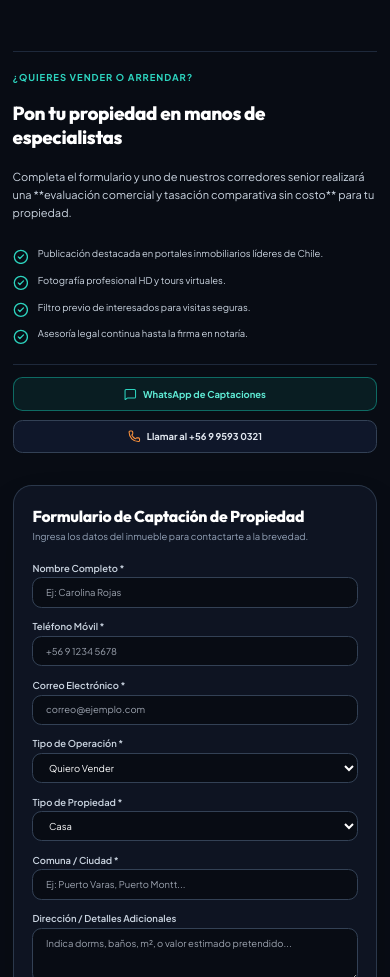
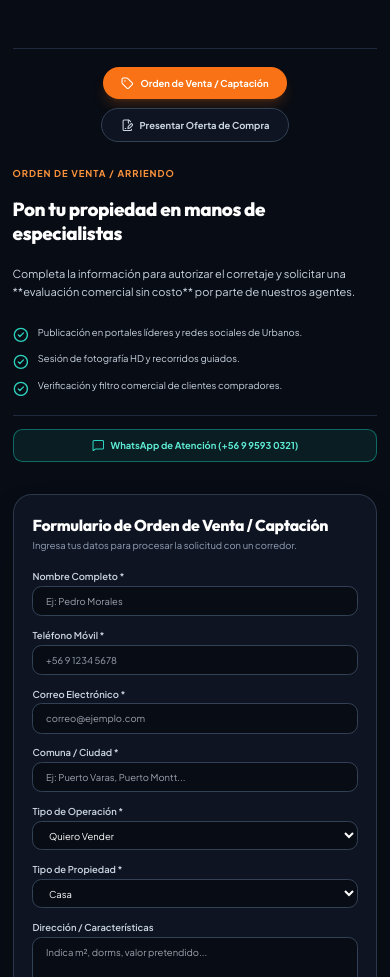
Before and after one commit to nowebcl/urbanos, a React (Vite) app: page /servicios in a window 390 px wide. Shown: the part 1023-2000 px from the top of the page. Built offline with nearby package versions, Linux system fonts and the light colour scheme.

Commit message:
Add Orden de Venta, Oferta de Compra, and real content sync from urbanosinmobiliaria.cl

```diff
--- a/src/pages/ServicesPage.jsx
+++ b/src/pages/ServicesPage.jsx
@@ -1,7 +1,8 @@
 import React, { useState } from 'react';
-import { Building, ShieldCheck, FileText, Wrench, Wallet, CheckCircle2, Send, Phone, MessageSquare } from 'lucide-react';
+import { Building, ShieldCheck, FileText, Wrench, Wallet, CheckCircle2, Send, Phone, MessageSquare, Tag, FileSignature, Calendar } from 'lucide-react';
 
 export default function ServicesPage() {
+  const [activeTab, setActiveTab] = useState('captacion'); // 'captacion' | 'oferta' | 'administracion'
   const [formSubmitted, setFormSubmitted] = useState(false);
 
   const handleSubmit = (e) => {
@@ -40,22 +41,22 @@ export default function ServicesPage() {
         {/* Page Header */}
         <div className="text-center max-w-3xl mx-auto space-y-4">
           <span className="text-xs font-bold tracking-[0.2em] text-teal-400 uppercase">
-            SERVICIOS PARA PROPIETARIOS
+            SERVICIOS INMOBILIARIOS INTEGRALES
           </span>
           <h1 className="text-3xl sm:text-5xl font-extrabold text-white tracking-tight">
-            Administración & Captación de Propiedades
+            Gestión, Venta & Administración
           </h1>
           <p className="text-sm sm:text-base text-slate-300 font-normal leading-relaxed">
-            Maximiza la rentabilidad de tu inversión sin preocupaciones. Nos encargamos de todo el ciclo de arrendamiento y venta con estándar profesional.
+            Cobertura profesional en la Región de Los Lagos, Valparaíso y Metropolitana. Nos encargamos de todo el proceso legal, comercial y de tasación.
           </p>
         </div>
 
-        {/* Administration Services Grid */}
+        {/* Administration Services Overview */}
         <div className="space-y-8">
           <div className="text-center space-y-2">
             <span className="text-xs font-bold tracking-widest text-orange-400 uppercase">ADMINISTRACIÓN DE ARRIENDOS</span>
             <h2 className="text-2xl sm:text-3xl font-extrabold text-white">
-              Tranquilidad total para los propietarios
+              Tranquilidad total para propietarios de inmuebles
             </h2>
           </div>
 
@@ -75,54 +76,96 @@ export default function ServicesPage() {
           </div>
         </div>
 
-        {/* Form & Info Section for Listing / Captación */}
-        <div className="grid grid-cols-1 lg:grid-cols-12 gap-10 items-start pt-6 border-t border-slate-800">
+        {/* Interactive Action Forms Area: Captación / Orden de Venta / Oferta de Compra */}
+        <div className="space-y-8 pt-6 border-t border-slate-800">
+
+          <div className="flex flex-wrap items-center justify-center gap-3">
+            <button
+              onClick={() => { setActiveTab('captacion'); setFormSubmitted(false); }}
+              className={`flex items-center gap-2 px-6 py-3 rounded-full text-xs font-bold transition-all ${
+                activeTab === 'captacion'
+                  ? 'bg-orange-500 text-white shadow-lg shadow-orange-500/20'
+                  : 'bg-[#0e1422] border border-slate-700 text-slate-300 hover:text-white'
+              }`}
+            >
+              <Tag className="w-4 h-4" />
+              <span>Orden de Venta / Captación</span>
+            </button>
+
+            <button
+              onClick={() => { setActiveTab('oferta'); setFormSubmitted(false); }}
+              className={`flex items-center gap-2 px-6 py-3 rounded-full text-xs font-bold transition-all ${
+                activeTab === 'oferta'
+                  ? 'bg-teal-500 text-slate-950 shadow-lg shadow-teal-500/20'
+                  : 'bg-[#0e1422] border border-slate-700 text-slate-300 hover:text-white'
+              }`}
+            >
+              <FileSignature className="w-4 h-4" />
+              <span>Presentar Oferta de Compra</span>
+            </button>
+          </div>
+
+          <div className="grid grid-cols-1 lg:grid-cols-12 gap-10 items-start">
 
             {/* Left Info Column */}
             <div className="lg:col-span-5 space-y-6">
-            <span className="text-xs font-bold tracking-widest text-teal-400 uppercase block">¿QUIERES VENDER O ARRENDAR?</span>
+              {activeTab === 'captacion' ? (
+                <>
+                  <span className="text-xs font-bold tracking-widest text-orange-400 uppercase block">ORDEN DE VENTA / ARRIENDO</span>
                   <h2 className="text-2xl sm:text-4xl font-extrabold text-white leading-tight">
                     Pon tu propiedad en manos de especialistas
                   </h2>
                   <p className="text-sm text-slate-300 leading-relaxed">
-              Completa el formulario y uno de nuestros corredores senior realizará una **evaluación comercial y tasación comparativa sin costo** para tu propiedad.
+                    Completa la información para autorizar el corretaje y solicitar una **evaluación comercial sin costo** por parte de nuestros agentes.
                   </p>
 
                   <div className="space-y-3 pt-2">
                     <div className="flex items-start gap-3 text-xs sm:text-sm text-slate-300">
                       <CheckCircle2 className="w-5 h-5 text-teal-400 shrink-0 mt-0.5" />
-                <span>Publicación destacada en portales inmobiliarios líderes de Chile.</span>
+                      <span>Publicación en portales líderes y redes sociales de Urbanos.</span>
                     </div>
                     <div className="flex items-start gap-3 text-xs sm:text-sm text-slate-300">
                       <CheckCircle2 className="w-5 h-5 text-teal-400 shrink-0 mt-0.5" />
-                <span>Fotografía profesional HD y tours virtuales.</span>
+                      <span>Sesión de fotografía HD y recorridos guiados.</span>
                     </div>
                     <div className="flex items-start gap-3 text-xs sm:text-sm text-slate-300">
                       <CheckCircle2 className="w-5 h-5 text-teal-400 shrink-0 mt-0.5" />
-                <span>Filtro previo de interesados para visitas seguras.</span>
+                      <span>Verificación y filtro comercial de clientes compradores.</span>
+                    </div>
+                  </div>
+                </>
+              ) : (
+                <>
+                  <span className="text-xs font-bold tracking-widest text-teal-400 uppercase block">OFERTA FORMAL DE COMPRA</span>
+                  <h2 className="text-2xl sm:text-4xl font-extrabold text-white leading-tight">
+                    Presenta una propuesta de adquisición
+                  </h2>
+                  <p className="text-sm text-slate-300 leading-relaxed">
+                    Envía una oferta formal por cualquier propiedad de nuestro catálogo o del mercado. Nuestro equipo negociará en tu representación en los mejores términos.
+                  </p>
+
+                  <div className="space-y-3 pt-2">
+                    <div className="flex items-start gap-3 text-xs sm:text-sm text-slate-300">
+                      <CheckCircle2 className="w-5 h-5 text-orange-400 shrink-0 mt-0.5" />
+                      <span>Resguardo legal y formalización mediante promesa.</span>
                     </div>
                     <div className="flex items-start gap-3 text-xs sm:text-sm text-slate-300">
-                <CheckCircle2 className="w-5 h-5 text-teal-400 shrink-0 mt-0.5" />
-                <span>Asesoría legal continua hasta la firma en notaría.</span>
+                      <CheckCircle2 className="w-5 h-5 text-orange-400 shrink-0 mt-0.5" />
+                      <span>Asesoría en financiamiento e hipotecarios.</span>
                     </div>
                   </div>
+                </>
+              )}
 
               <div className="pt-4 border-t border-slate-800 flex flex-col sm:flex-row gap-3">
                 <a
-                href="https://wa.me/56995930321?text=Hola,%20quisiera%20publicar%20mi%20propiedad%20con%20Urbanos"
+                  href="https://wa.me/56995930321?text=Hola,%20quisiera%20consultar%20por%20servicios%20de%20gestión%20inmobiliaria"
                   target="_blank"
                   rel="noreferrer"
                   className="flex items-center justify-center gap-2 px-5 py-3 rounded-xl border border-teal-500/50 bg-teal-500/10 text-teal-300 font-bold text-xs hover:bg-teal-500/20 transition-all"
                 >
                   <MessageSquare className="w-4 h-4 text-teal-400" />
-                <span>WhatsApp de Captaciones</span>
-              </a>
-              <a
-                href="tel:+56995930321"
-                className="flex items-center justify-center gap-2 px-5 py-3 rounded-xl border border-slate-700 bg-slate-900 text-slate-200 font-bold text-xs hover:text-white transition-all"
-              >
-                <Phone className="w-4 h-4 text-orange-400" />
-                <span>Llamar al +56 9 9593 0321</span>
+                  <span>WhatsApp de Atención (+56 9 9593 0321)</span>
                 </a>
               </div>
             </div>
@@ -130,8 +173,10 @@ export default function ServicesPage() {
             {/* Right Form Column */}
             <div className="lg:col-span-7 bg-[#0e1422] p-6 sm:p-8 rounded-3xl border border-slate-700/80 shadow-2xl space-y-6">
               <div>
-              <h3 className="text-xl font-extrabold text-white">Formulario de Captación de Propiedad</h3>
-              <p className="text-xs text-slate-400 mt-1">Ingresa los datos del inmueble para contactarte a la brevedad.</p>
+                <h3 className="text-xl font-extrabold text-white">
+                  {activeTab === 'captacion' ? 'Formulario de Orden de Venta / Captación' : 'Formulario de Oferta de Compra'}
+                </h3>
+                <p className="text-xs text-slate-400 mt-1">Ingresa tus datos para procesar la solicitud con un corredor.</p>
               </div>
 
               {formSubmitted ? (
@@ -139,7 +184,7 @@ export default function ServicesPage() {
                   <CheckCircle2 className="w-12 h-12 text-teal-400 mx-auto" />
                   <h4 className="text-lg font-bold text-white">¡Solicitud Registrada con Éxito!</h4>
                   <p className="text-xs text-slate-300 max-w-md mx-auto">
-                  Un asesor de captaciones de Urbanos se pondrá en contacto contigo para coordinar la tasación y visita inicial.
+                    Un asesor especializado se pondrá en contacto contigo en breve.
                   </p>
                 </div>
               ) : (
@@ -150,7 +195,7 @@ export default function ServicesPage() {
                       <input
                         type="text"
                         required
-                      placeholder="Ej: Carolina Rojas"
+                        placeholder="Ej: Pedro Morales"
                         className="w-full px-4 py-2.5 bg-[#080c14] border border-slate-700 rounded-xl text-white text-xs focus:outline-none focus:border-orange-500"
                       />
                     </div>
@@ -178,27 +223,6 @@ export default function ServicesPage() {
                     </div>
 
                     <div>
-                    <label className="block text-xs font-semibold text-slate-300 mb-1">Tipo de Operación *</label>
-                    <select className="w-full px-4 py-2.5 bg-[#080c14] border border-slate-700 rounded-xl text-white text-xs focus:outline-none focus:border-orange-500">
-                      <option value="vender">Quiero Vender</option>
-                      <option value="arrendar">Quiero Arrendar mi propiedad</option>
-                      <option value="administrar">Quiero Servicio de Administración de Arriendo</option>
-                    </select>
-                  </div>
-                </div>
-
-                <div className="grid grid-cols-1 sm:grid-cols-2 gap-4">
-                  <div>
-                    <label className="block text-xs font-semibold text-slate-300 mb-1">Tipo de Propiedad *</label>
-                    <select className="w-full px-4 py-2.5 bg-[#080c14] border border-slate-700 rounded-xl text-white text-xs focus:outline-none focus:border-orange-500">
-                      <option value="casa">Casa</option>
-                      <option value="departamento">Departamento</option>
-                      <option value="terreno">Terreno / Parcela</option>
-                      <option value="comercial">Casa Comercial / Oficina</option>
-                    </select>
-                  </div>
-
-                  <div>
                       <label className="block text-xs font-semibold text-slate-300 mb-1">Comuna / Ciudad *</label>
                       <input
                         type="text"
@@ -209,21 +233,79 @@ export default function ServicesPage() {
                     </div>
                   </div>
 
+                  {activeTab === 'captacion' ? (
+                    <>
+                      <div className="grid grid-cols-1 sm:grid-cols-2 gap-4">
                         <div>
-                  <label className="block text-xs font-semibold text-slate-300 mb-1">Dirección / Detalles Adicionales</label>
+                          <label className="block text-xs font-semibold text-slate-300 mb-1">Tipo de Operación *</label>
+                          <select className="w-full px-4 py-2.5 bg-[#080c14] border border-slate-700 rounded-xl text-white text-xs focus:outline-none focus:border-orange-500">
+                            <option value="vender">Quiero Vender</option>
+                            <option value="arrendar">Quiero Arrendar</option>
+                            <option value="administrar">Administración de Arriendo</option>
+                          </select>
+                        </div>
+
+                        <div>
+                          <label className="block text-xs font-semibold text-slate-300 mb-1">Tipo de Propiedad *</label>
+                          <select className="w-full px-4 py-2.5 bg-[#080c14] border border-slate-700 rounded-xl text-white text-xs focus:outline-none focus:border-orange-500">
+                            <option value="casa">Casa</option>
+                            <option value="departamento">Departamento</option>
+                            <option value="terreno">Terreno / Parcela</option>
+                            <option value="comercial">Local Comercial / Oficina</option>
+                          </select>
+                        </div>
+                      </div>
+
+                      <div>
+                        <label className="block text-xs font-semibold text-slate-300 mb-1">Dirección / Características</label>
                         <textarea
                           rows={3}
-                    placeholder="Indica dorms, baños, m², o valor estimado pretendido..."
+                          placeholder="Indica m², dorms, valor pretendido..."
                           className="w-full px-4 py-2.5 bg-[#080c14] border border-slate-700 rounded-xl text-white text-xs focus:outline-none focus:border-orange-500"
                         />
                       </div>
+                    </>
+                  ) : (
+                    <>
+                      <div className="grid grid-cols-1 sm:grid-cols-2 gap-4">
+                        <div>
+                          <label className="block text-xs font-semibold text-slate-300 mb-1">Código o Propiedad de Interés *</label>
+                          <input
+                            type="text"
+                            required
+                            placeholder="Ej: URB-101 o Dirección"
+                            className="w-full px-4 py-2.5 bg-[#080c14] border border-slate-700 rounded-xl text-white text-xs focus:outline-none focus:border-teal-400"
+                          />
+                        </div>
+
+                        <div>
+                          <label className="block text-xs font-semibold text-slate-300 mb-1">Valor de la Oferta (UF / $ CLP) *</label>
+                          <input
+                            type="text"
+                            required
+                            placeholder="Ej: UF 5.000 o $190.000.000"
+                            className="w-full px-4 py-2.5 bg-[#080c14] border border-slate-700 rounded-xl text-white text-xs focus:outline-none focus:border-teal-400"
+                          />
+                        </div>
+                      </div>
+
+                      <div>
+                        <label className="block text-xs font-semibold text-slate-300 mb-1">Condiciones de Pago / Comentarios</label>
+                        <textarea
+                          rows={3}
+                          placeholder="Ej: Contado, Crédito Hipotecario Aprobado en Banco X, fecha estimada de escrituración..."
+                          className="w-full px-4 py-2.5 bg-[#080c14] border border-slate-700 rounded-xl text-white text-xs focus:outline-none focus:border-teal-400"
+                        />
+                      </div>
+                    </>
+                  )}
 
                   <button
                     type="submit"
                     className="w-full py-3.5 btn-orange rounded-xl text-xs font-bold flex items-center justify-center gap-2 shadow-lg"
                   >
                     <Send className="w-4 h-4" />
-                  <span>Enviar Formulario de Captación</span>
+                    <span>{activeTab === 'captacion' ? 'Enviar Orden de Venta' : 'Presentar Oferta de Compra'}</span>
                   </button>
                 </form>
               )}
@@ -232,6 +314,8 @@ export default function ServicesPage() {
           </div>
 
         </div>
+
+      </div>
     </div>
   );
 }
```
Lines whose indentation alone changed are shown as unchanged.
